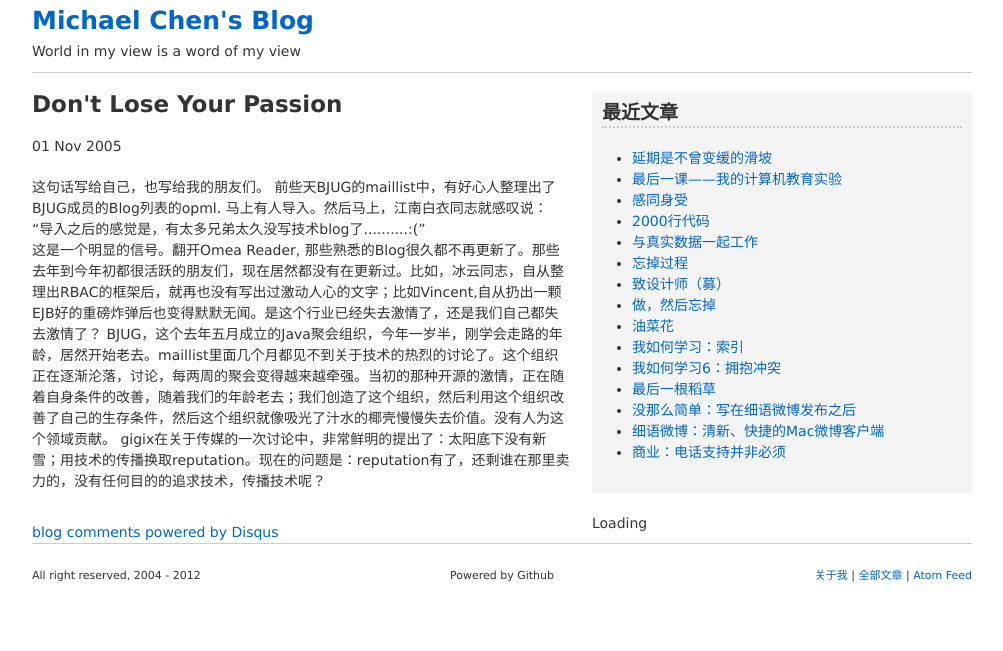
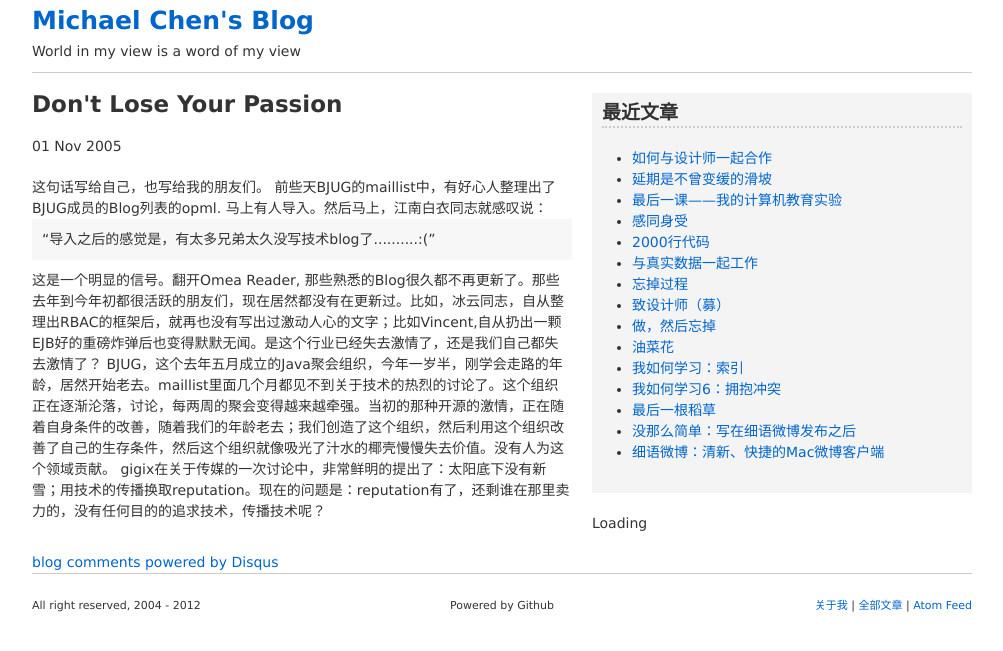
Before and after one commit to mechiland/mechiland.github.com, a Jekyll site: the page built from _posts/2005-11-01-119.html, in a window 1280 px wide. Shown: the top 651 px of the page, without its empty margins (138-1141 px from the left). Built offline with Jekyll 4.4.1, drawn with Linux system fonts in a browser that asks for light colours; Markdown is read by kramdown in place of the engine named in the settings; comment, search, counter and statistics services are not loaded; some of the changed lines change nothing that is shown.

Commit message:
new blog

```diff
--- /dev/null
+++ b/_posts/2012-07-18-how-to-work-with-designer.md
@@ -0,0 +1,61 @@
+---
+layout: post
+status: publish
+type: post
+published: true
+title: "如何与设计师一起合作"
+---
+
+与专业的设计师在一起工作，发现与客户、程序员等角色相比，与设计师合作需要特别考虑才能产生惊人创作。这里留下一些想法，供参考。
+
+### 设计不仅仅是界面
+
+产品经理要清楚的知道，设计绝不仅仅是界面。许多人把设计师当美工来用，这仅仅只调用到了设计师极少部分的智力资源；或者仅仅把他们当做Photoshop熟练的使用者。真正热爱设计、热爱美术的设计师，大多数很小就开始学习绘画。同样生活二三十年，理论上说，他（她）们对生活的感悟和理解要超过普通人。不过，要么迫于生活，要么迫于老板，他们的设计会有妥协，妥协一旦成为习惯，他们就会展现出“工作上的设计”与“喜欢的设计”两种截然不同的设计感觉。
+
+产品经理具有把未来视觉化的能力（如果你不是在抄袭的话），但把这种视觉进行具象化设计的，是设计师本人。因此，产品经理只有将设计师看做自己大脑的延伸，才能够确保设计感觉的一致。界面设计说来简单，但颜色、文字、比例、强调、感觉等，这些莫可名状但又至关重要的细节，只有产生惺惺相惜的设计共鸣之后才能确保设计传递的一致。下面是一个典型的对话：
+
+> 我：“我希望能够传递出温暖、自由、简洁的感觉。不要太复杂，但也不要太空洞。”
+> 设计师：“那么就要用一些黄色、橙色的色调了，可以吗？”
+> 我：“不要拘泥于某一种颜色，好的设计应当是组合吧”
+> 设计师：“嗯，我做做看吧”
+
+第一版设计出来，一直大鸟飞过深蓝色的背景，金色的阳光穿越蓝色，光线将鸟的翅膀染亮。
+
+> “看着不错，但有点压抑。”我说。
+> “那就白色？”设计师试探的问。
+> “……你说的白，是什么白？”我有点晕。
+
+下一版本出来了。白色的背景。
+
+> “界面好像太松散了。感觉不到激情”。我皱了皱眉头
+> “那么，我调紧凑一点？”
+
+…………
+
+以上的对话在合作初期往往必不可少。但我觉得完全不对路。设计应当是一种非常主观的感觉。好像是颜色不对——改了颜色之后又发现排版不对——改了排版之后发现插画的笔触似乎太粗糙了——改了之后发现整体感觉距离自己期待的方向似乎又有许多偏离。
+
+如果看看国内设计师的作品，会发现在大多数情况下他们的个人作品在灵性上要超过他们在商业作品。我猜测这多半是为了照顾品味一般的客户，或者客户没有耐心也不愿意与设计师分享他们的商业远景，让他们能够真正理解。
+
+其实解决办法也很简单。对于小团队而言这几乎不是一个问题——帮助设计师理解客户的问题，从产品层面去理解用户的痛点，从而产生同理心，在产品远景层面达成一致。产品经理需要有这样的心理预期，那就是需要花足够的时间与设计师交流。
+
+### 超越兴趣，以怜悯之心去设计
+
+优秀的程序员对代码有感觉，希望把代码写得简洁、美观、独一无二。优秀的设计师似乎也一样。他们尝试在自己的设计中加入自己偏好的设计元素，体现自己的个性与审美倾向。如小圆角、亮暗边、几乎细不可察的阴影等等。他们似乎还会对界面上某些元素进行充分重绘，或者把某些设计元素表现得与众不同。作为一个页面整体，在静态审视的时候看起来还不错，但作为需要与用户交互的产品，有时候颜色、字号、放置的位置、对用户注意力的引导是UX刻意为之的行为。从静态观点看来或许并非完美，但用户在使用的时候，注意力的保护和引导才是比较重要的。
+
+设计师通常注重细节，一些细节会耗掉相当多的时间和精力。从产品使用的角度来说这些细节并非那么重要。但劝说设计师放弃这些细节有些时候显得艰难。他们会觉得挫败，就像鼓足了劲拉开了弓瞄向自己认为的靶心，结果别人说你瞄错了。
+
+然而设计绝对不是为了追求与众不同。伟大的设计通常是设计师经过了艰难的自我怀疑、否定、折磨最终升华的艺术结果。如果你看至今仍然经久不衰的经典画作，想想作者当时的时代与他们的生活处境，你会得到这样的结论。始终理解大众，停留在小众，以尊重大众为出发点，这样才能产生出充满人文情怀而不是标新立异的设计。追求自己的兴趣没有错，但自我怀疑否定折磨之后产生出的充满悲悯情怀的温暖设计，更能够鼓舞人们。
+
+与设计师进行这些对话很艰难。但体现设计师个性从来都无法产生群体行为。一些稀奇古怪的手机（比如按键在手机左右两侧的Siemens SX1，转圈圈的Moto手机）连公司都没了。想要提升大众的审美，迎合是非常恶俗的，理解他们，忽视自己偏好的设计符号，以怜悯之心去设计，更能产生伟大的设计。
+
+### 设计是设计师情绪的产物
+
+如果你经常在一个饭馆吃饭，吃的是同一个厨子的饭菜，你大概可以根据饭菜的口味判断出厨子今天的心情如何。设计是一种更为主观、私人化、情绪化的过程产物。职业化的培训能够解决日常任务：比如按钮改大小，换个颜色等等。但要解决灵感、设计创意之类的问题，设计师只有在特定的状态下才能产生出来。如果设计师被压抑、限制，那么产生的设计估计也难开怀；如果设计师平静、安逸，那么设计产出也会大致如此。
+
+[行易](http://www.xingyii.com)上线之前的一周，我始终对主站点的设计不满意。跟设计师沟通之后，放假一天。回来之后第二天Logo设计出来，是一个充满现代感、充满光影效果的五彩热气球；热气球上有城市剪影。整个Logo看起来气派又充满愉悦感，百看不厌。一天之后主站所有的设计全部出来了。我不确定不休息会如何，但显然继续憋在办公室不太可能产生更好的想法。
+
+### 其他的一些
+
+* 如果设计师说没准备好，那就不要去打扰他们。设计师的做事方式往往是这样的：先产生创意，在纸上或者绘图板上涂一阵子；然后构图，放置元素；然后进行初步设计；最后才是细节设计。直到最后的细节设计出来，中间过程基本上不太具备可看性。正如画龙点睛的最后一点一样，最后的细节对设计感觉的影响往往天壤之别。在设计师说没准备好的时候，就不要打扰他们，让他们安静的把设计做完。
+* 如果设计不对头，不要把对话放在要红色、蓝色这种层次。与他们分享你要解决的问题，唤起设计师的同理心，站在用户的角度进行设计；
+* 为了与设计师进行沟通，自身的审美也要提高。审美是一个不可量化的指标。除了比较学术的Grid理论、色彩理论、排版、字体学之外，多看好的设计（[Dribbble](http://www.dribbble.com)上有许多），平时多留意你喜欢的设计，分析喜欢的原因。我确定设计师与不具审美的人交流是一件痛苦的事情。不要让这种痛苦发生在你们之间。
--- a/css/master.css
+++ b/css/master.css
@@ -173,3 +173,13 @@
   padding: 10px 0px;
   margin-bottom: 0px;
 }
+
+blockquote {
+  background-color: #f7f7f7;
+  padding: 10px;
+  margin-bottom: 10px;
+}
+
+blockquote p {
+  margin-bottom: 0px;
+}
```
Also changed, not shown: css/screen.css (line endings or trailing spaces).
